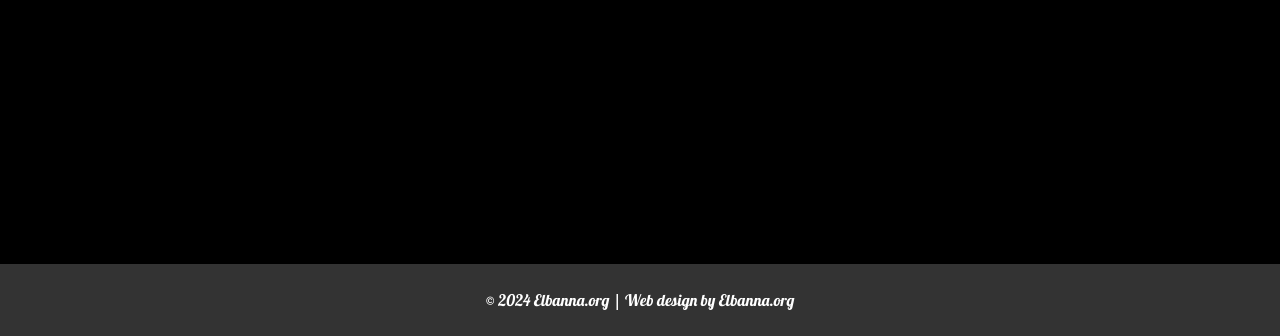
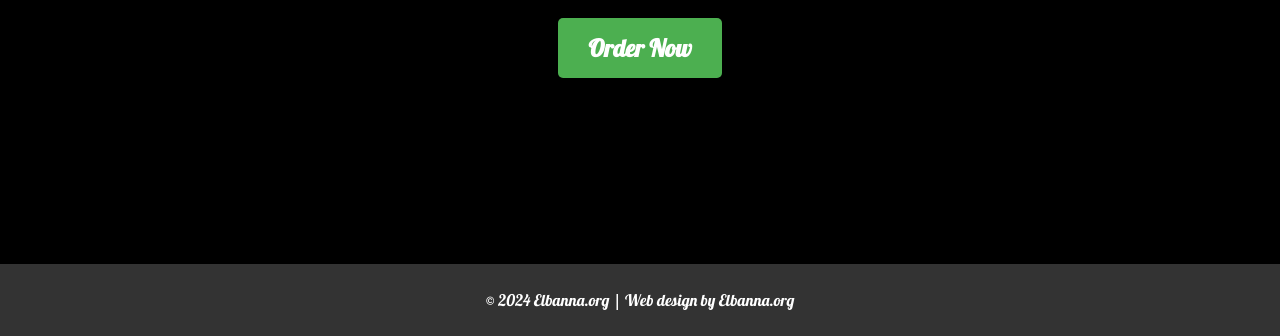
Before and after one commit to zerosgi/Elbanna, a plain HTML site: page index.html in a window 1280 px wide. Shown: the part 464-800 px from the top of the page. Drawn offline with Linux system fonts and the light colour scheme.

Commit message:
Update index.html

```diff
--- a/index.html
+++ b/index.html
@@ -61,6 +61,23 @@
             margin-top: 0;
         }
 
+        .order-button {
+            margin-top: 20px;
+            padding: 15px 30px;
+            font-size: 1.5rem;
+            font-weight: bold;
+            color: white;
+            background-color: #4caf50; /* Green */
+            border: none;
+            border-radius: 5px;
+            cursor: pointer;
+            text-decoration: none;
+        }
+
+        .order-button:hover {
+            background-color: #45a049; /* Darker green */
+        }
+
         footer {
             background-color: #333;
             color: white;
@@ -89,6 +106,9 @@
         <h2>Non Profit Organization</h2>
     </header>
 
+    <!-- Order Button -->
+    <a href="https://nowpayments.io/payment/?iid=5796857056" class="order-button">Order Now</a>
+
     <footer>
         <p>&copy; 2024 Elbanna.org | Web design by Elbanna.org</p>
     </footer>
```
